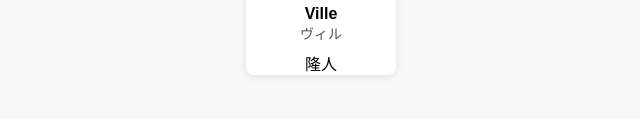
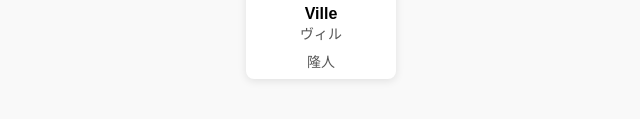
Before and after one commit to AlexLevel0/numa, a plain HTML site: page index.html in a window 1280 px wide. Shown: the part 281-400 px from the top of the page, 319-959 px from the left. Drawn offline with Linux system fonts and the light colour scheme.

Commit message:
Update index.html

```diff
--- a/index.html
+++ b/index.html
@@ -40,7 +40,7 @@
       margin-top: 8px;
     }
 
-    .card .furigana {
+    .card .furigana, .card .other {
       font-size: 14px;
       color: #555;
       margin-bottom: 8px;
```
